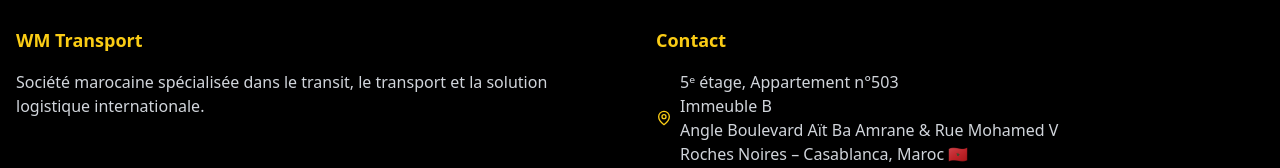
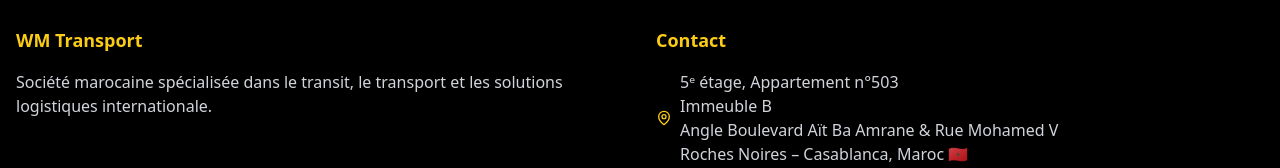
Before and after one commit to solexo/wmtransport, a React (Vite) app: page /privacy in a window 1280 px wide. Shown: the part 1758-1926 px from the top of the page. Built offline with nearby package versions, Linux system fonts and the light colour scheme.

Commit message:
Change 'la solution logistique' to 'les solutions logistiques' in Footer description

```diff
--- a/src/components/Footer.tsx
+++ b/src/components/Footer.tsx
@@ -8,7 +8,7 @@
           <div>
             <h3 className="text-lg font-semibold mb-4">WM Transport</h3>
             <p className="text-gray-300">
-              Société marocaine spécialisée dans le transit, le transport et la solution logistique internationale.
+              Société marocaine spécialisée dans le transit, le transport et les solutions logistiques internationale.
             </p>
           </div>
           <div>
```
